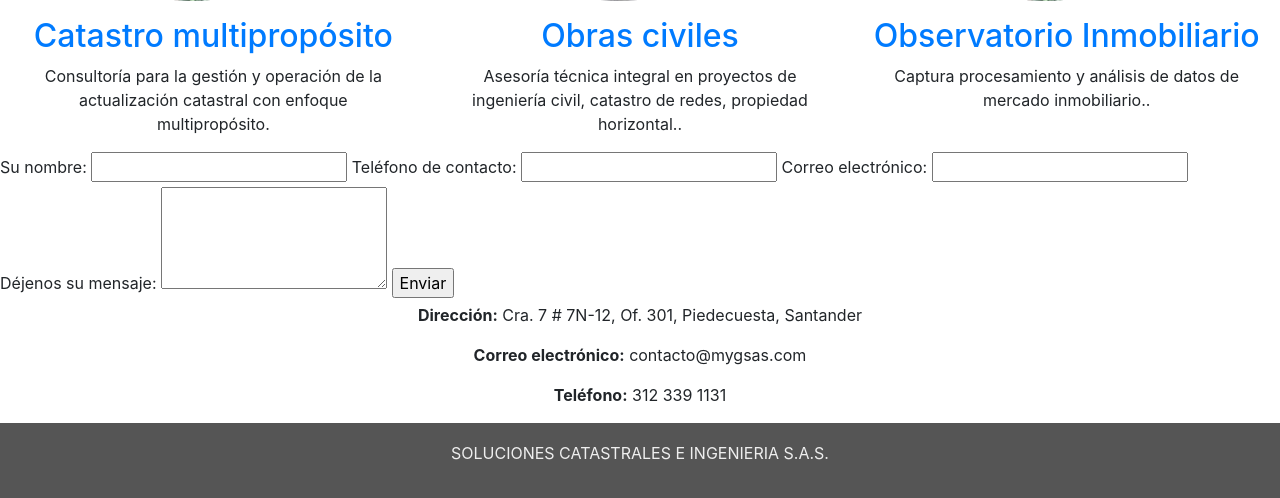
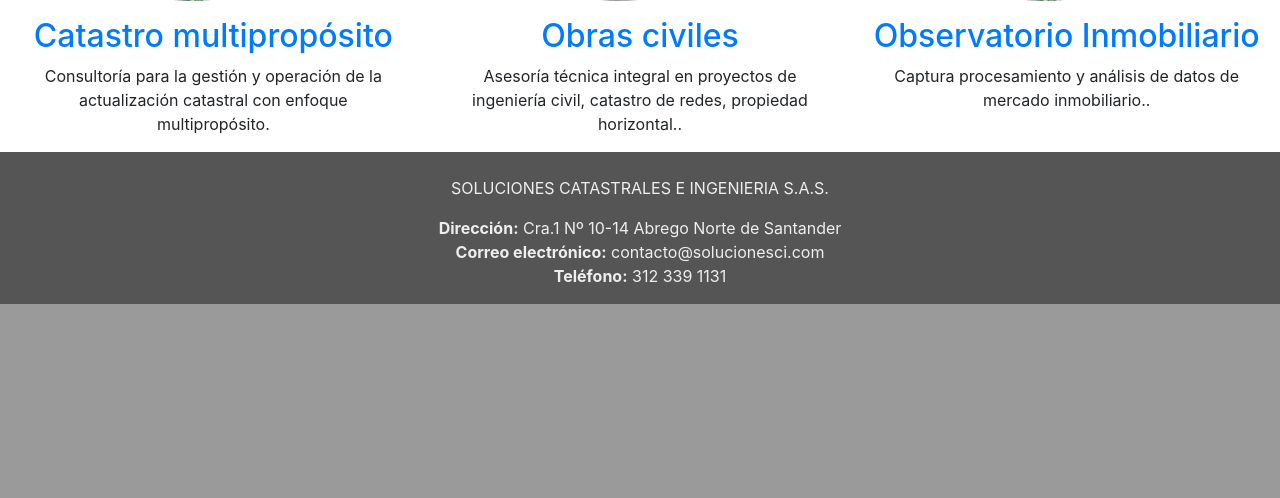
Before and after one commit to Montasoft/soluciones_ci, a Flask app: page / in a window 1280 px wide. Shown: the part 2766-3264 px from the top of the page. After the commit the page ends 3070 px from the top, so only its background shows below. Run offline with Flask 2, Linux system fonts and the light colour scheme; parts of the project's set-up code (start-up, migrations or seed data) failed here and were passed over; some libraries are stand-ins or nearby versions.

Commit message:
separanto y creando variables de entorno

```diff
--- a/app.py
+++ b/app.py
@@ -1,4 +1,6 @@
+import os
+
 from app import create_app
 
-
-app = create_app()
+settings_module = os.getenv('APP_SETTINGS_MODULE')
+app = create_app(settings_module)
--- a/app/admin/models.py
+++ b/app/admin/models.py
@@ -5,21 +5,20 @@
 from sqlalchemy.exc import IntegrityError
 from sqlalchemy.sql.sqltypes import TIMESTAMP
 
-
 from app import db
 
-class User(db.Model, UserMixin,):
+class User(db.Model, UserMixin):
 
     __tablename__ = 'sci_user'
 
     id = db.Column(db.Integer, primary_key=True)
     name = db.Column(db.String(80), nullable=False)
-    nickname1 = db.column(db.String(20))
     email = db.Column(db.String(256), unique=True, nullable=False)
     password = db.Column(db.String(128), nullable=False)
     is_admin = db.Column(db.Boolean, default=False)
     is_active= db.Column(db.Boolean, default=False)
     fechaCre4 = db.Column(db.DateTime(TIMESTAMP))
+    #nick = db.column(db.String(20), nullable=False)
 
 
     def __init__(self, name, email):
--- a/app/public/templates/index.html
+++ b/app/public/templates/index.html
@@ -119,44 +119,26 @@
 			<h2 class="titulo_servicio"><a href="/building">Observatorio Inmobiliario</h2></a>
 			<p class= "descripcion" >Captura procesamiento y análisis de datos de mercado inmobiliario..</p>
 		</div>
+	</div>
 
-	</div>
-		<div class="formulario">
-			<form method="post">
+		<footer id="piedepagina", class="piedepagina">
+			<div style="width: 100%;">
 
-				<input type="hidden" name="identificador-formulario" value="ybfxsdstzutx1ldl64wc">
-				<input type="hidden" name="titulo-formulario" value="">
-				<label for="iden8791458799123524">Su nombre:</label>
-				<input type="text" id="iden8791458799123524" name="iden8791458799123524" maxlength="255">
-				<input type="hidden" name="titulo-iden8791458799123524" value="U3Ugbm9tYnJlOg==">
-				<label for="iden6116732802414011">Teléfono de contacto:</label>
-				<input type="tel" id="iden6116732802414011" name="iden6116732802414011" maxlength="20">
-				<input type="hidden" name="titulo-iden6116732802414011" value="VGVsw6lmb25vIGRlIGNvbnRhY3RvOg==">
-				<label for="iden5567800127004257">Correo electrónico:</label>
-				<input type="email" id="iden5567800127004257" name="iden5567800127004257" maxlength="100">
-				<input type="hidden" name="titulo-iden5567800127004257" value="Q29ycmVvIGVsZWN0csOzbmljbzo=">
-				<label for="iden37967862033754485">Déjenos su mensaje:</label>
-				<textarea id="iden37967862033754485" name="iden37967862033754485" maxlength="3000" rows="4"></textarea>
-				<input type="hidden" name="titulo-iden37967862033754485" value="RMOpamVub3Mgc3UgbWVuc2FqZTo=">
-				<input type="submit" value="Enviar">
-			</form>
-
-
+				<p><br>SOLUCIONES CATASTRALES E INGENIERIA S.A.S.</p>
 				<div class="direccion">
 					<div class="columna1">
 						<div class="parte_texto">
-					<p><strong>Dirección:</strong>&nbsp;Cra. 7 # 7N-12, Of. 301, Piedecuesta, Santander</p><p><strong>Correo electrónico:</strong>&nbsp;contacto@mygsas.com</p><p><strong>Teléfono:</strong>&nbsp;312 339 1131</p><p></p>
+							<p><strong>Dirección:</strong>&nbsp;Cra.1 Nº 10-14 Abrego Norte de Santander<br>
+							<strong>Correo electrónico:</strong>&nbsp;contacto@solucionesci.com<br>
+							<strong>Teléfono:</strong>&nbsp;312 339 1131</p>
 						</div>
 					</div>
 				</div>
 
-		<footer id="piedepagina", class="piedepagina">
-			<div style="width: 100%;">
-				<p>SOLUCIONES CATASTRALES E INGENIERIA S.A.S.</p>
 			</div>
 		</footer>
 
-	</div>
+
 
 	{% endblock %}
 
```
Also changed, not shown: app/__init__.py (+18 -7 lines). Lines whose indentation alone changed are shown as unchanged.
